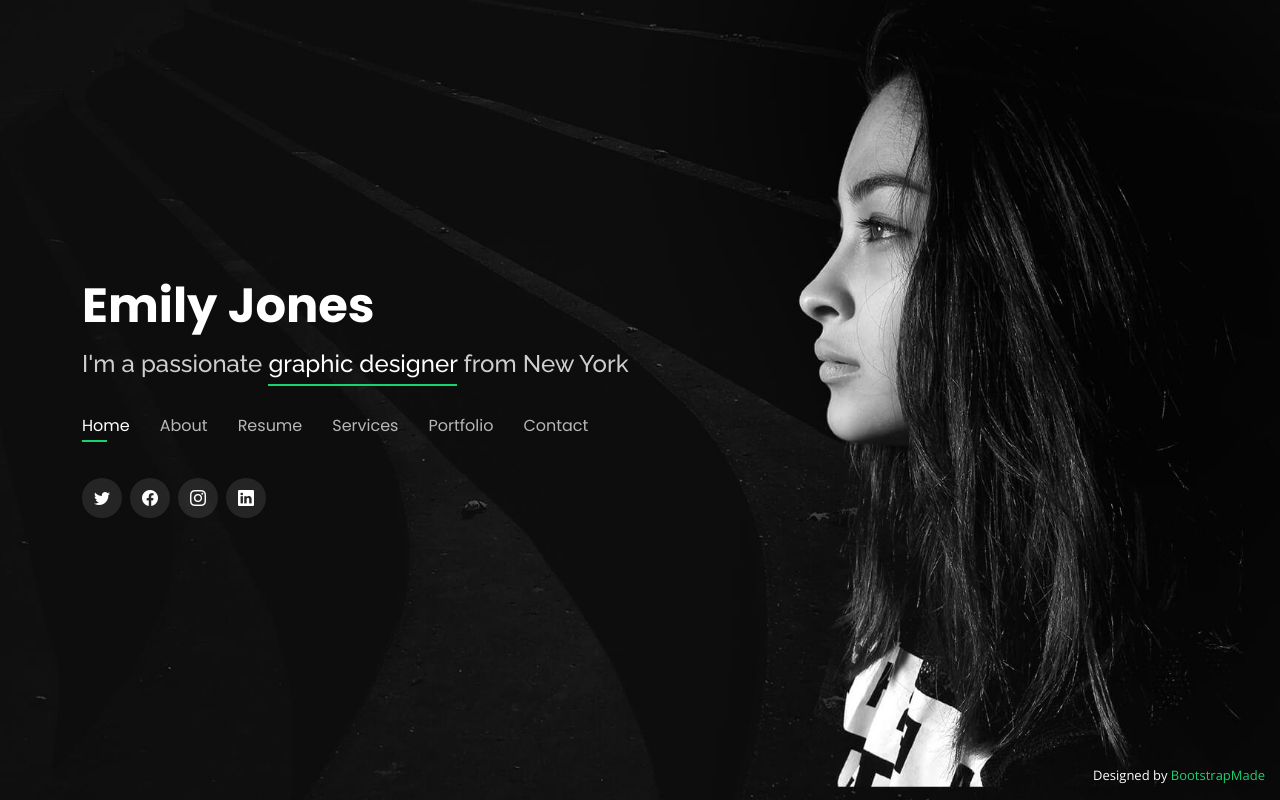
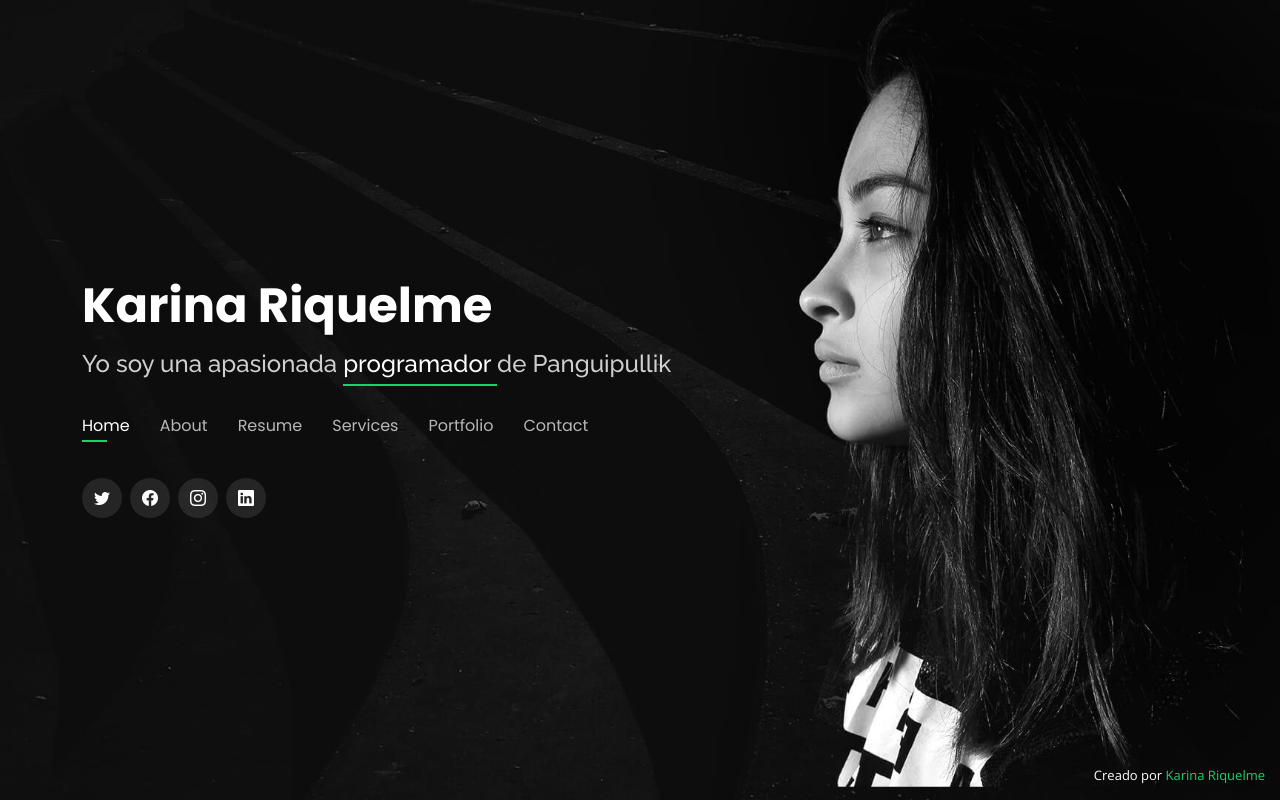
Before and after one commit to karinriquelme/portafolio, a plain HTML site: page index.html in a window 1280 px wide. Drawn offline with nearby package versions, Linux system fonts and the light colour scheme.

Commit message:
cambio de texto

```diff
--- a/index.html
+++ b/index.html
@@ -5,7 +5,7 @@
   <meta charset="utf-8">
   <meta content="width=device-width, initial-scale=1.0" name="viewport">
 
-  <title>Personal Bootstrap Template</title>
+  <title>Mi Portafolio</title>
   <meta content="" name="description">
   <meta content="" name="keywords">
 
@@ -42,10 +42,10 @@
   <header id="header">
     <div class="container">
 
-      <h1><a href="index.html">Emily Jones</a></h1>
+      <h1><a href="index.html">Karina Riquelme</a></h1>
       <!-- Uncomment below if you prefer to use an image logo -->
       <!-- <a href="index.html" class="mr-auto"><img src="assets/img/logo.png" alt="" class="img-fluid"></a> -->
-      <h2>I'm a passionate <span>graphic designer</span> from New York</h2>
+      <h2>Yo soy una apasionada <span>programador </span> de Panguipullik</h2>
 
       <nav id="navbar" class="navbar">
         <ul>
@@ -760,7 +760,7 @@
     <!-- You can delete the links only if you purchased the pro version. -->
     <!-- Licensing information: https://bootstrapmade.com/license/ -->
     <!-- Purchase the pro version with working PHP/AJAX contact form: https://bootstrapmade.com/personal-free-resume-bootstrap-template/ -->
-    Designed by <a href="https://bootstrapmade.com/">BootstrapMade</a>
+    Creado por <a href="#">Karina Riquelme</a>
   </div>
 
   <!-- Vendor JS Files -->
```
